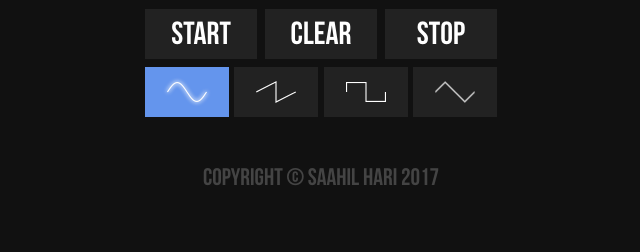
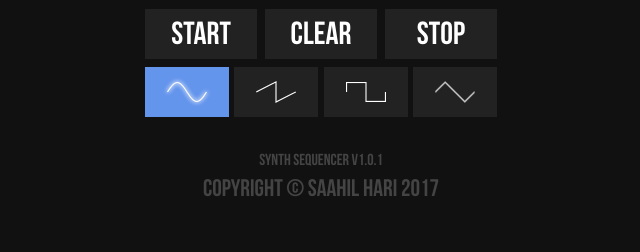
Before and after one commit to SaahilNZ/SynthSequencer, a PHP site: page / in a window 1280 px wide. Shown: the part 406-658 px from the top of the page, without its empty margins (319-959 px from the left). Run offline with PHP 8.4, Linux system fonts and the light colour scheme.

Commit message:
Added version to footer

```diff
--- a/home.html
+++ b/home.html
@@ -46,6 +46,7 @@
                 </div>
                 <span class="stretch"></span>
             </div>
+            <p class="version">Synth Sequencer v1.0.1</p>
             <p class="copyright">Copyright &copy; Saahil Hari 2017</p>
         </div>
     </div>
--- a/styles.css
+++ b/styles.css
@@ -184,8 +184,16 @@ body {
     line-height: 0;
 }
 
+.version {
+    color: #444;
+    font-family: BebasNeue;
+    font-size: 1em;
+    margin: 12px 0 0 0;
+}
+
 .copyright {
     color: #444;
     font-family: BebasNeue;
     font-size: 1.5em;
+    margin: 4px 0 0 0;
 }
```
